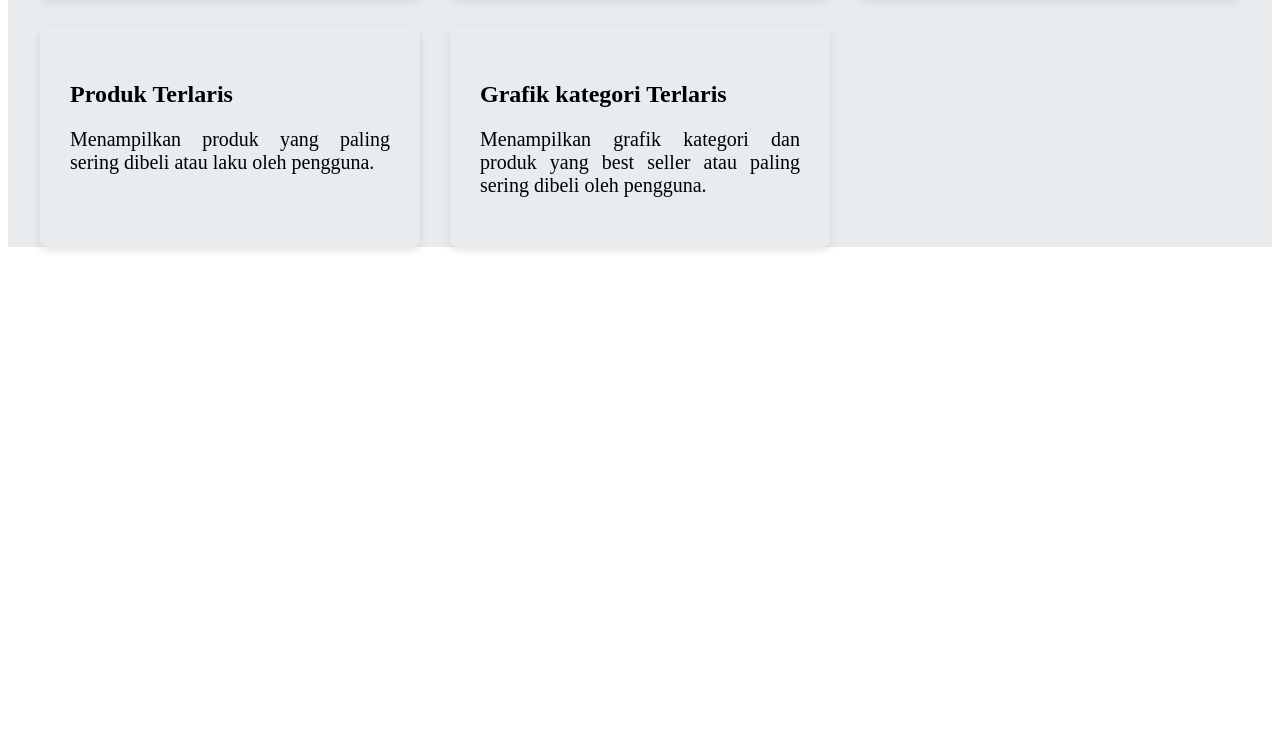
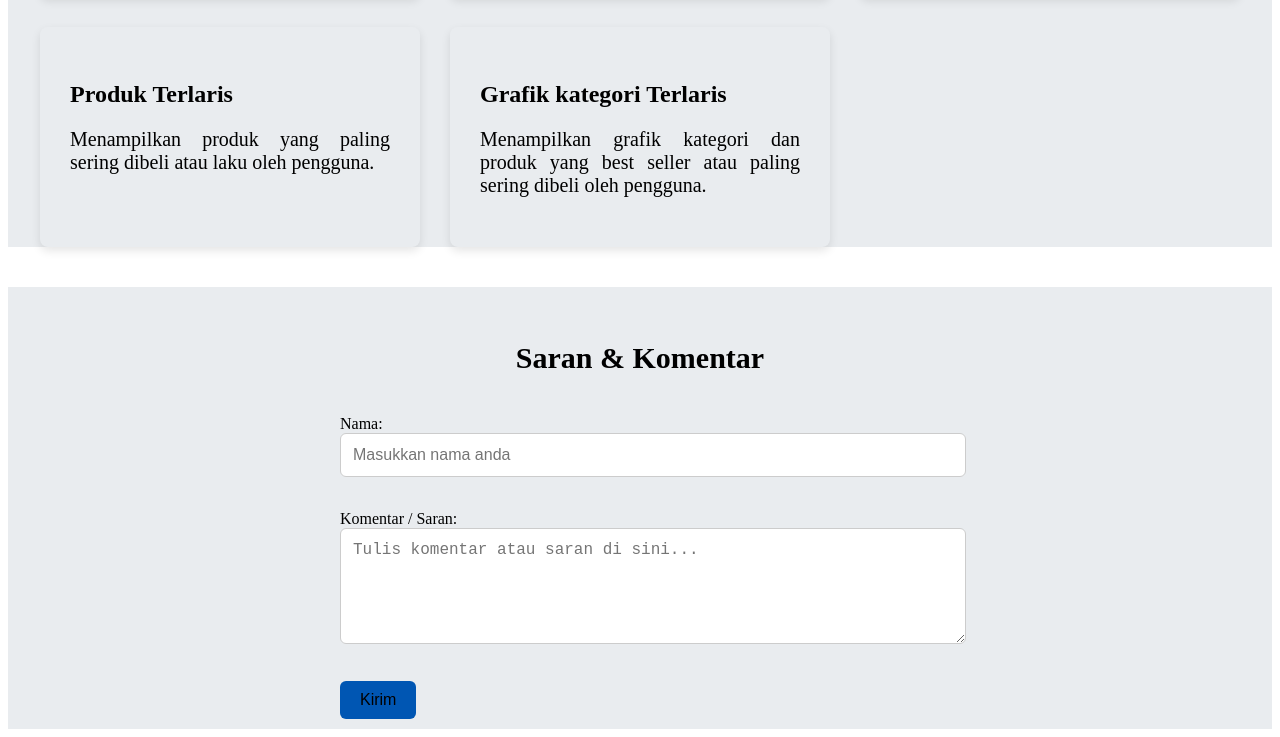
Before and after one commit to mukhlisin24/Biodatadiri, a plain HTML site: page index.html in a window 1280 px wide. Shown: the part 1667-2404 px from the top of the page. Before the commit the page ends 1922 px from the top, so only its background shows below. Drawn offline with Linux system fonts and the light colour scheme.

Commit message:
index.html

```diff
--- a/index.html
+++ b/index.html
@@ -92,6 +92,21 @@
             </div>
         </section>
 
+        <section id="saran" class="saran-section">
+            <div class="container">
+                <h2>Saran & Komentar</h2>
+                <form class="saran-form" method="get">
+                    <label for="nama">Nama:</label><br>
+                    <input type="text" id="nama" name="nama" placeholder="Masukkan nama anda"><br><br>
+
+                    <label for="komentar">Komentar / Saran:</label><br>
+                    <textarea id="komentar" name="komentar" rows="5" placeholder="Tulis komentar atau saran di sini..."></textarea><br><br>
+
+                    <button type="submit">Kirim</button>
+                </form>
+            </div>
+        </section>
+
     </div>
 </body>
 </html>
```
